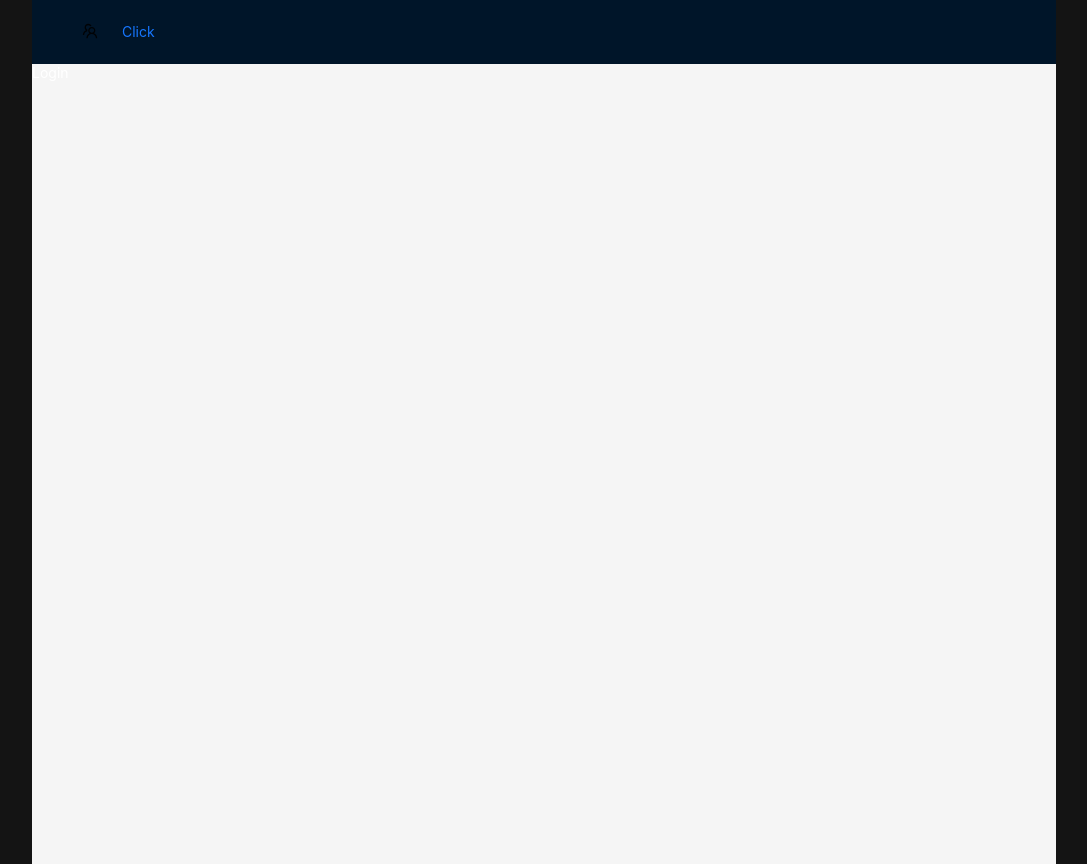
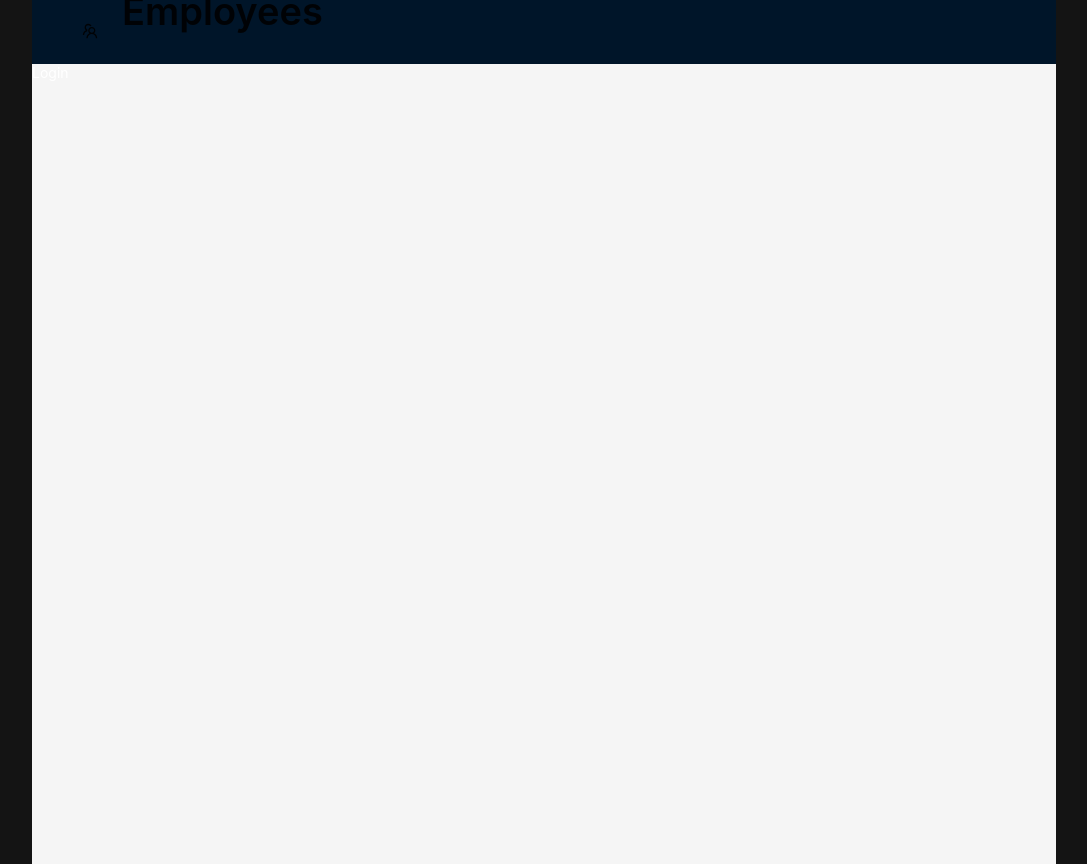
Before and after one commit to nilsmanc/employee-dashboard-frontend, a React (Create React App) app: page /login in a window 1280 px wide. Shown: the whole page, without its empty margins (96-1183 px from the left). Built offline with nearby package versions, Linux system fonts and the light colour scheme.

Commit message:
custom button

```diff
--- /dev/null
+++ b/src/components/custom-button/index.tsx
@@ -0,0 +1,46 @@
+import { Button, Form } from 'antd'
+
+type Props = {
+  children: React.ReactNode
+  htmlType?: 'button' | 'submit' | 'reset' | undefined
+  onClick?: () => void
+  type?:
+    | 'link'
+    | 'text'
+    | 'ghost'
+    | 'default'
+    | 'primary'
+    | 'dashed'
+    | undefined
+  danger?: boolean
+  loading?: boolean
+  shape?: 'default' | 'circle' | 'round' | undefined
+  icon?: React.ReactNode
+}
+
+export const CustomButton = ({
+  children,
+  htmlType = 'button',
+  onClick,
+  type,
+  danger,
+  loading,
+  shape,
+  icon,
+}: Props) => {
+  return (
+    <Form.Item>
+      <Button
+        htmlType={htmlType}
+        onClick={onClick}
+        type={type}
+        danger={danger}
+        loading={loading}
+        shape={shape}
+        icon={icon}
+      >
+        {children}
+      </Button>
+    </Form.Item>
+  )
+}
--- a/src/components/header/index.tsx
+++ b/src/components/header/index.tsx
@@ -1,5 +1,6 @@
-import { Layout, Space, Typography, Button } from 'antd'
+import { Layout, Space, Typography } from 'antd'
 import { TeamOutlined } from '@ant-design/icons'
+import { CustomButton } from '../custom-button'
 import styles from './index.module.css'
 
 export const Header = () => {
@@ -7,7 +8,9 @@ export const Header = () => {
     <Layout.Header className={styles.header}>
       <Space>
         <TeamOutlined className={styles.teamIcon} />
-        <Button type="link">Click</Button>
+        <CustomButton type="ghost">
+          <Typography.Title level={1}>Employees</Typography.Title>
+        </CustomButton>
       </Space>
     </Layout.Header>
   )
```
